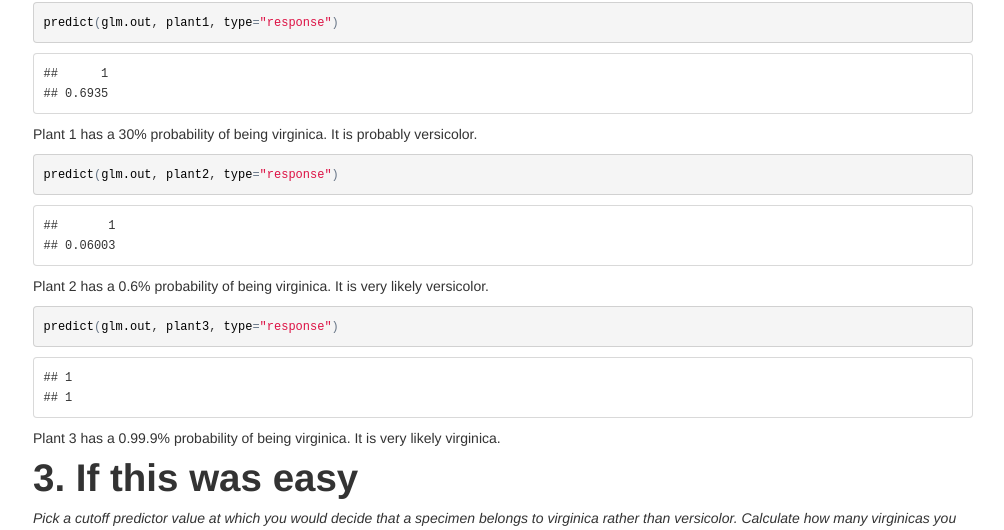
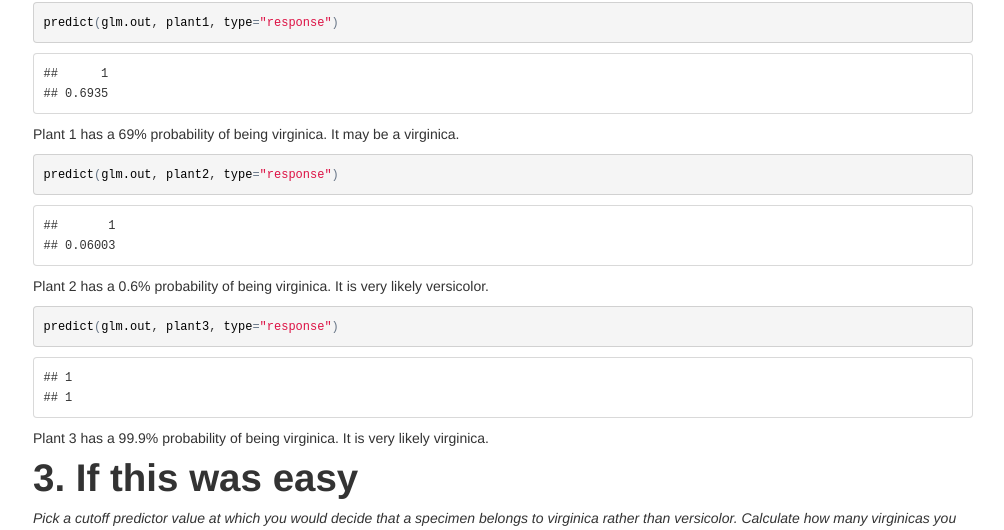
Before and after one commit to wilkelab/wilkelab.github.io.archive_sep_2020, a Jekyll site: the page classes/SDS348/2015_spring_worksheets/class11_solutions.html, which Jekyll copies as it is, in a window 1280 px wide and 900 px high, scrolled down 2628 px. Shown: the part 134-664 px from the top of the window, without its empty margins (137-1141 px from the left). Built offline with Jekyll 4.4.1, drawn with Linux system fonts in a browser that asks for light colours.

Commit message:
Little fixes for class 11.

```diff
--- a/classes/SDS348/2015_spring_worksheets/class11_solutions.html
+++ b/classes/SDS348/2015_spring_worksheets/class11_solutions.html
@@ -141,7 +141,7 @@ plant3 &lt;- data.frame(Sepal.Length=6.7, Sepal.Width=3.3, Petal.Length=5.2, Pet
 <pre class="r"><code>predict(glm.out, plant1, type=&quot;response&quot;)</code></pre>
 <pre><code>##      1
 ## 0.6935</code></pre>
-<p>Plant 1 has a 30% probability of being virginica. It is probably versicolor.</p>
+<p>Plant 1 has a 69% probability of being virginica. It may be a virginica.</p>
 <pre class="r"><code>predict(glm.out, plant2, type=&quot;response&quot;)</code></pre>
 <pre><code>##       1
 ## 0.06003</code></pre>
@@ -149,7 +149,7 @@ plant3 &lt;- data.frame(Sepal.Length=6.7, Sepal.Width=3.3, Petal.Length=5.2, Pet
 <pre class="r"><code>predict(glm.out, plant3, type=&quot;response&quot;)</code></pre>
 <pre><code>## 1
 ## 1</code></pre>
-<p>Plant 3 has a 0.99.9% probability of being virginica. It is very likely virginica.</p>
+<p>Plant 3 has a 99.9% probability of being virginica. It is very likely virginica.</p>
 </div>
 <div id="if-this-was-easy" class="section level1">
 <h1>3. If this was easy</h1>
```
Also changed, not shown: classes/SDS348_spring_2015.md (+1 -0 lines), 1 other file.
